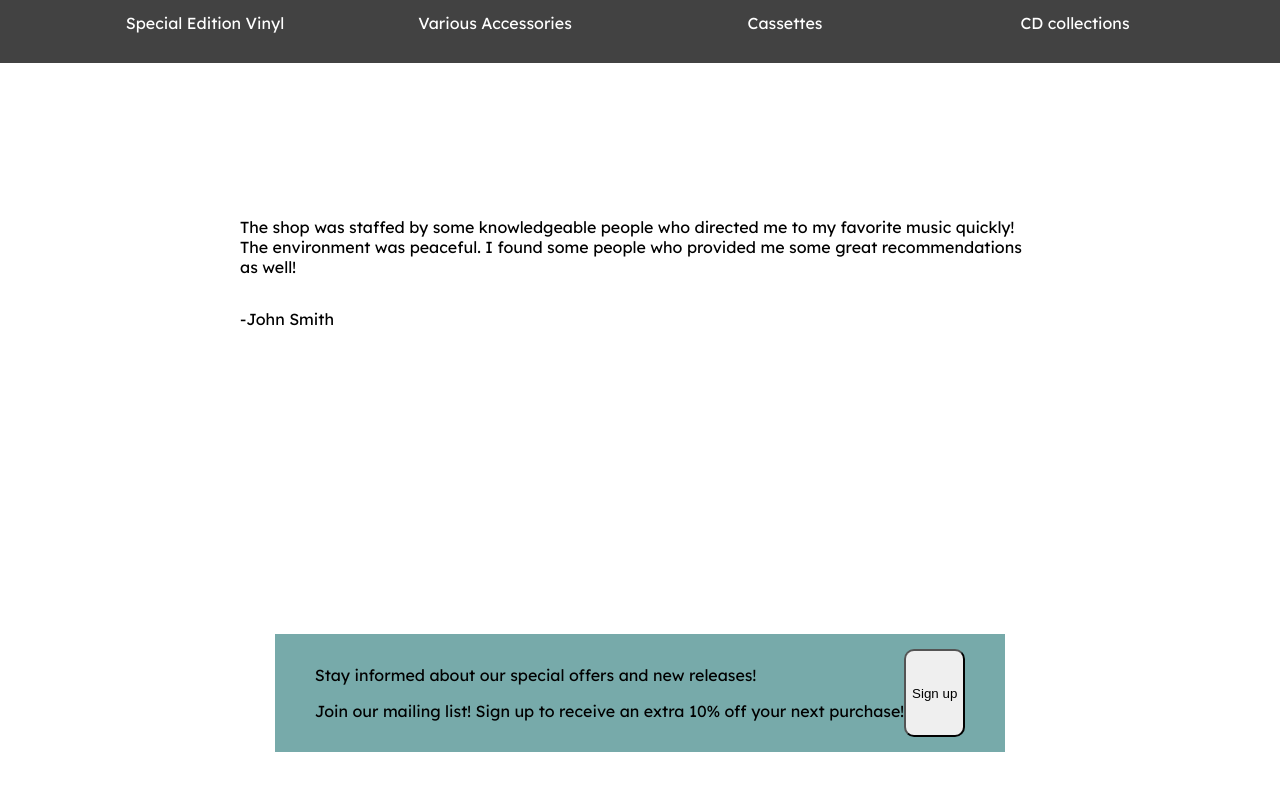
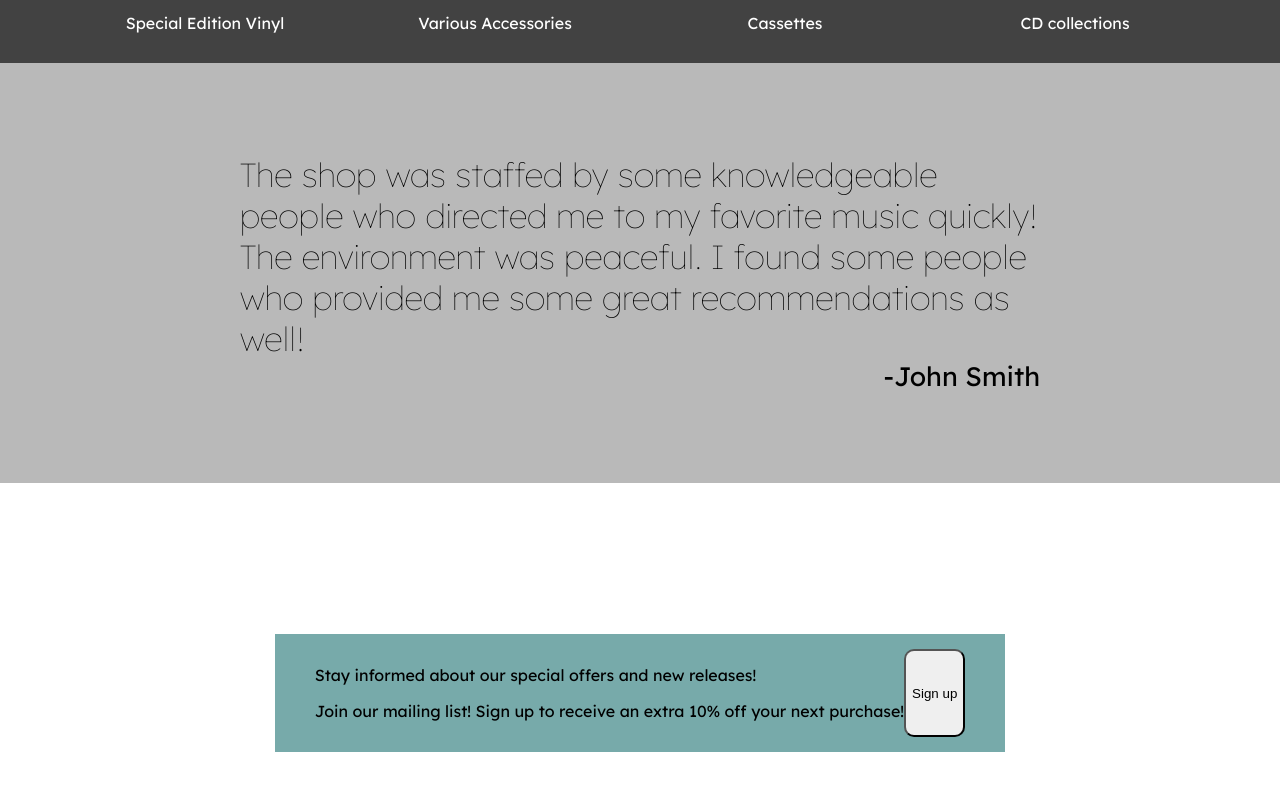
Before and after one commit to HouseJoJo/vinyl-landing-page, a plain HTML site: page index.html in a window 1280 px wide. Shown: the part 907-1698 px from the top of the page. Drawn offline with Linux system fonts and the light colour scheme.

Commit message:
Add font weights. Add style to content 3

```diff
--- a/index.html
+++ b/index.html
@@ -4,7 +4,7 @@
         <meta charset="UTF-8">
         <title>Vindicated Vinyls</title>
         <link rel="stylesheet" href="style.css">
-        <link rel="stylesheet" href="https://fonts.googleapis.com/css2?family=Lexend">
+        <link rel="stylesheet" href="https://fonts.googleapis.com/css2?family=Lexend:wght@100;200;300;400;500;600;700;800;900">
     </head>
 
     <body>
@@ -59,7 +59,7 @@
             </div>
         </div>
         <div class="content-3 main-content">
-            <p>The shop was staffed by some knowledgeable people who directed me to my favorite music quickly! The environment was peaceful. I found some people who provided me some great recommendations as well!</p>
+            <p class="quote">The shop was staffed by some knowledgeable people who directed me to my favorite music quickly! The environment was peaceful. I found some people who provided me some great recommendations as well!</p>
             <p>-John Smith</p>
         </div>
         <div class="content-4 main-content">
--- a/style.css
+++ b/style.css
@@ -123,9 +123,18 @@ button{
 }
 .content-3{
     flex-direction: column;
+    background-color: rgb(185, 185, 185);
 }
 .content-3 > p{
     width: 800px;
+    text-align: right;
+    font-size: 20pt;
+    margin: 0;
+}
+.content-3 > .quote{
+    font-size: 25pt;
+    font-weight: 100;
+    text-align: left;
 }
 .signup-container{
     background-color:rgb(119, 170, 170);
```
